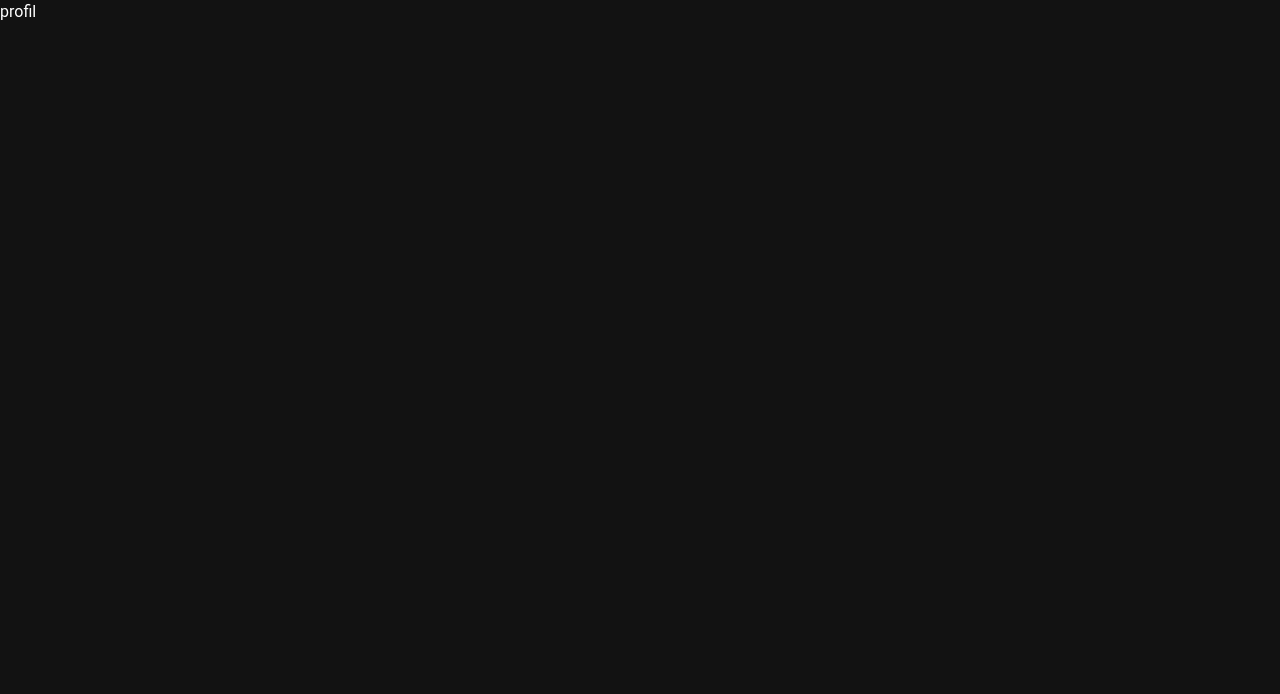
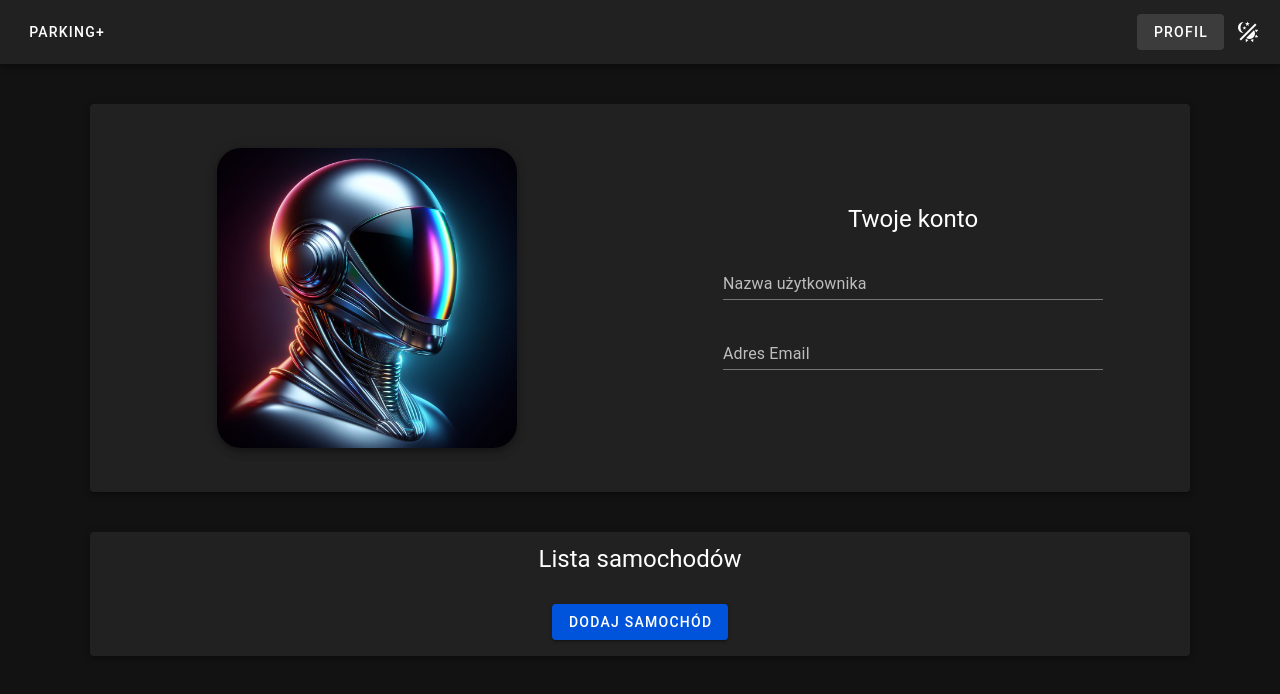
Before and after one commit to Lecrut/Parking-, a Nuxt app: page /client/profile in a window 1280 px wide. Shown: the top 694 px of the page. Built offline with nearby package versions, Linux system fonts and the light colour scheme.

Commit message:
add user profile ui

```diff
--- /dev/null
+++ b/components/navBars/navBarUser.vue
@@ -0,0 +1,46 @@
+<script setup lang="ts">
+import { useTheme } from 'vuetify'
+
+const theme = useTheme()
+function toggleTheme() {
+  theme.global.name.value = theme.global.current.value.dark ? 'light' : 'dark'
+}
+</script>
+
+<template>
+  <v-app-bar
+      prominent
+      class="px-2"
+  >
+    <v-btn variant="text" color="default" to="/">
+      Parking+
+    </v-btn>
+
+    <v-spacer />
+
+    <div class="hidden-sm-and-down">
+      <v-btn variant="text" color="default" to="/client/profile">
+        Profil
+      </v-btn>
+
+      <v-btn variant="text" color="default" icon="mdi-theme-light-dark" @click="toggleTheme" />
+    </div>
+
+    <div class="hidden-md-and-up">
+      <v-btn class="rounded-xl mr-2" color="default">
+        <v-icon icon="mdi-menu" />
+        <v-menu activator="parent">
+          <v-list class="justify-center">
+            <v-list-item to="/client/profile">
+              <v-list-item-title>Profil</v-list-item-title>
+            </v-list-item>
+          </v-list>
+        </v-menu>
+      </v-btn>
+    </div>
+  </v-app-bar>
+</template>
+
+<style scoped>
+
+</style>
--- /dev/null
+++ b/components/profileTab.vue
@@ -0,0 +1,26 @@
+<script setup lang="ts">
+
+</script>
+
+<template>
+  <div class="text-h5 my-2">
+    Twoje konto
+  </div>
+
+  <form class="w-75 my-2">
+    <v-text-field
+        label="Nazwa użytkownika"
+    />
+
+    <v-text-field
+        label="Adres Email"
+        placeholder="example@mail.com"
+        type="email"
+    />
+  </form>
+
+</template>
+
+<style scoped>
+
+</style>
--- a/pages/auth/login.vue
+++ b/pages/auth/login.vue
@@ -1,5 +1,5 @@
 <script setup lang="ts">
-
+import NavBar from '~/components/navBars/navBar.vue'
 </script>
 
 <template>
--- a/pages/auth/register.vue
+++ b/pages/auth/register.vue
@@ -1,5 +1,5 @@
 <script setup lang="ts">
-import NavBar from '~/components/navBar.vue'
+import NavBar from '~/components/navBars/navBar.vue'
 </script>
 
 <template>
@@ -38,6 +38,11 @@ import NavBar from '~/components/navBar.vue'
             />
 
             <v-text-field
+                label="Nazwa użytkownika"
+                type="text"
+            />
+
+            <v-text-field
               label="Hasło"
               type="password"
             />
--- a/pages/auth/reset.vue
+++ b/pages/auth/reset.vue
@@ -1,5 +1,5 @@
 <script setup lang="ts">
-import NavBar from '~/components/navBar.vue'
+import NavBar from '~/components/navBars/navBar.vue'
 </script>
 
 <template>
--- a/pages/client/index.vue
+++ b/pages/client/index.vue
@@ -1,8 +1,10 @@
 <script setup lang="ts">
-
+import NavBarUser from "~/components/navBars/navBarUser.vue";
 </script>
 
 <template>
+
+  <NavBarUser />
   strona glowa usera
 </template>
 
--- a/pages/client/profile.vue
+++ b/pages/client/profile.vue
@@ -1,9 +1,59 @@
 <script setup lang="ts">
-
+import NavBarUser from "~/components/navBars/navBarUser.vue";
 </script>
 
 <template>
-  profil
+
+  <NavBarUser/>
+
+  <v-sheet
+      class="d-flex align-center justify-center flex-wrap text-center mx-auto my-10 px-4"
+      elevation="4"
+      max-width="1100"
+      rounded
+  >
+    <v-row justify="center">
+      <v-col cols="12" sm="12" md="6">
+        <div class="d-flex flex-column align-center justify-center h-100 mx-2 pa-6">
+          <v-img
+              class="mx-auto my-5 elevation-5"
+              rounded="xl"
+              :width="300"
+              aspect-ratio="4/3"
+              cover
+              src="/profile.jpeg"
+          />
+        </div>
+      </v-col>
+      <v-col cols="12" sm="12" md="6">
+        <div class="d-flex flex-column align-center justify-center h-100 mx-2 py-3">
+
+          <profile-tab />
+
+        </div>
+      </v-col>
+    </v-row>
+  </v-sheet>
+
+  <v-sheet
+      class="d-flex align-center justify-center flex-wrap text-center mx-auto my-10 px-4"
+      elevation="4"
+      max-width="1100"
+      rounded
+  >
+    <v-row justify="center">
+      <v-col cols="12" sm="12" md="6" class="pa-3">
+        <div class="text-h5 ma-3">
+          Lista samochodów
+        </div>
+
+        <v-btn class="my-4">
+          Dodaj samochód
+        </v-btn>
+      </v-col>
+    </v-row>
+  </v-sheet>
+
 </template>
 
 <style scoped>
--- a/pages/index.vue
+++ b/pages/index.vue
@@ -1,7 +1,9 @@
 <script setup lang="ts">
+import NavBar from "~/components/navBars/navBar.vue";
 </script>
 
 <template>
+
   <nav-bar />
 
   <v-sheet
--- a/pages/noLoginParking.vue
+++ b/pages/noLoginParking.vue
@@ -1,5 +1,5 @@
 <script setup lang="ts">
-import NavBar from '~/components/navBar.vue'
+import NavBar from '~/components/navBars/navBar.vue'
 </script>
 
 <template>
--- a/pages/priceList.vue
+++ b/pages/priceList.vue
@@ -1,5 +1,5 @@
 <script setup lang="ts">
-import NavBar from '~/components/navBar.vue'
+import NavBar from '~/components/navBars/navBar.vue'
 </script>
 
 <template>
```
Also changed, not shown: components/navBars/navBar.vue (renamed from components/navBar.vue), public/profile.jpeg (renamed from public/_c0ee96de-2ce9-4e98-96cb-3e340a47fd5c.jpeg).
